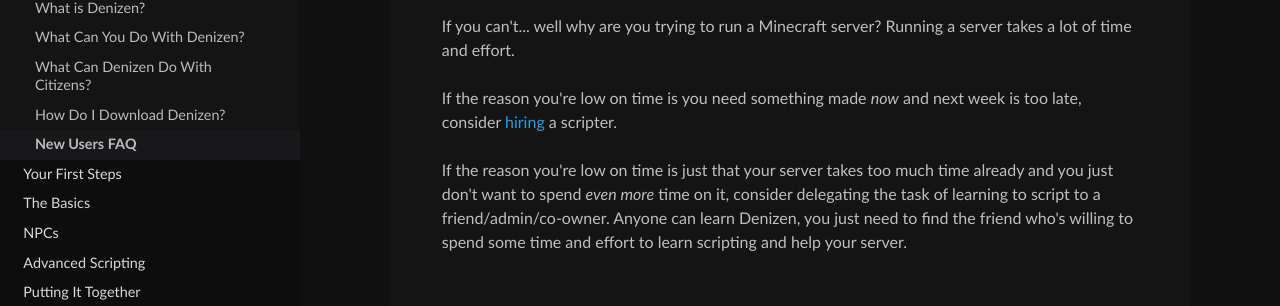
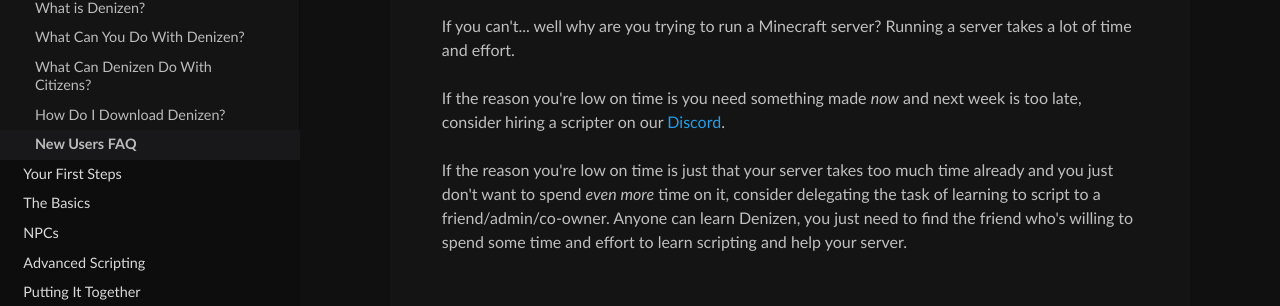
Before and after one commit to DenizenScript/Denizen-Beginners-Guide, a Sphinx documentation site: the page built from source/guides/background/new-user-faq.md, in a window 1280 px wide and 900 px high, scrolled down 1249 px. Shown: the part 169-475 px from the top of the window. Built offline with Sphinx 7.4.7 and the Read the Docs theme 2.0.0, drawn with Linux system fonts in a browser that asks for light colours.

Commit message:
fix inventory note example
also discord link

```diff
--- a/source/guides/background/new-user-faq.md
+++ b/source/guides/background/new-user-faq.md
@@ -36,7 +36,7 @@ First: If you can spare a couple hours per week, you probably have enough time t
 
 If you can't... well why are you trying to run a Minecraft server? Running a server takes a lot of time and effort.
 
-If the reason you're low on time is you need something made *now* and next week is too late, consider [hiring](https://forum.denizenscript.com/viewtopic.php?f=14&t=156) a scripter.
+If the reason you're low on time is you need something made *now* and next week is too late, consider hiring a scripter on our [Discord](https://discord.gg/Q6pZGSR).
 
 If the reason you're low on time is just that your server takes too much time already and you just don't want to spend *even more* time on it, consider delegating the task of learning to script to a friend/admin/co-owner. Anyone can learn Denizen, you just need to find the friend who's willing to spend some time and effort to learn scripting and help your server.
 
```
Also changed, not shown: source/guides/advanced/notables.md (+1 -1 lines), source/guides/basics/procedures.md (+1 -0 lines).
